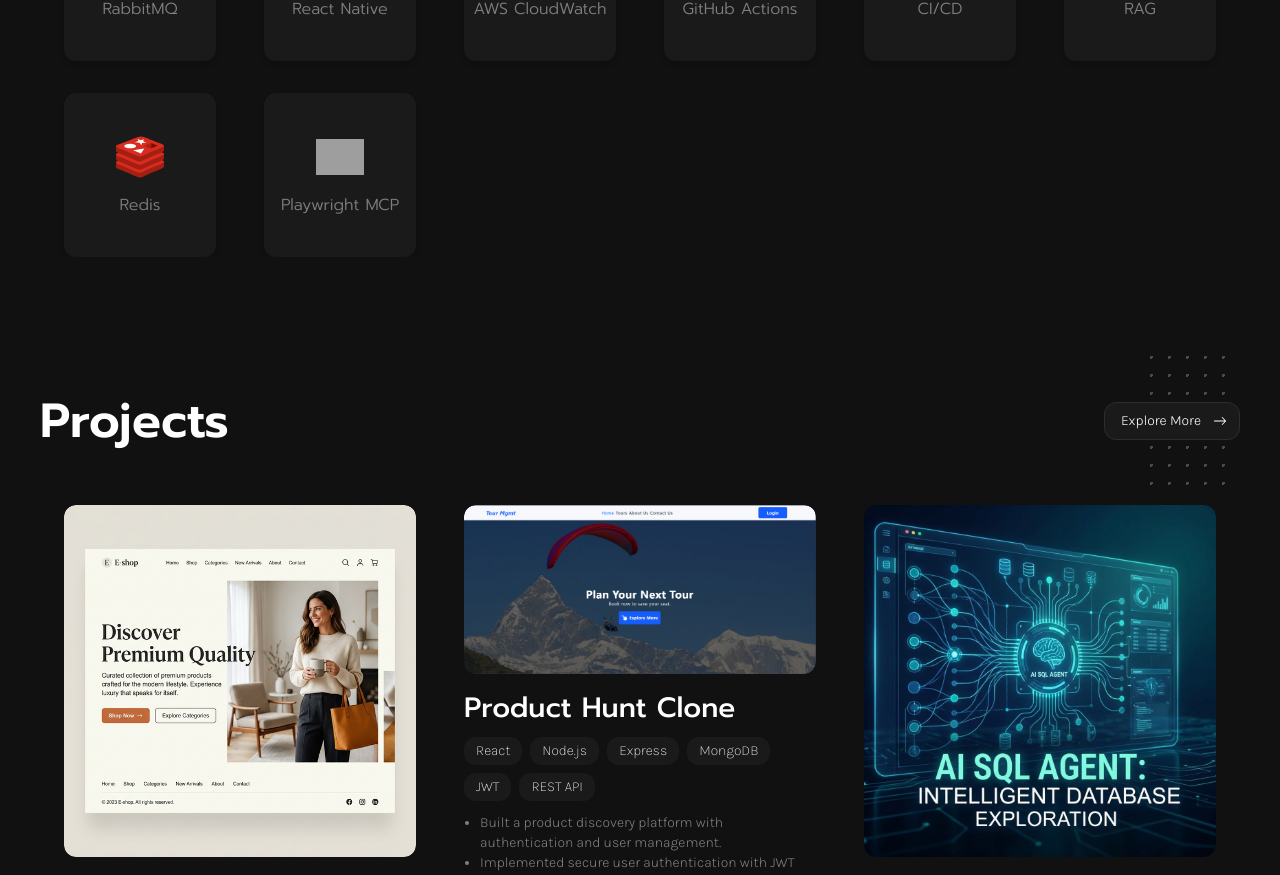
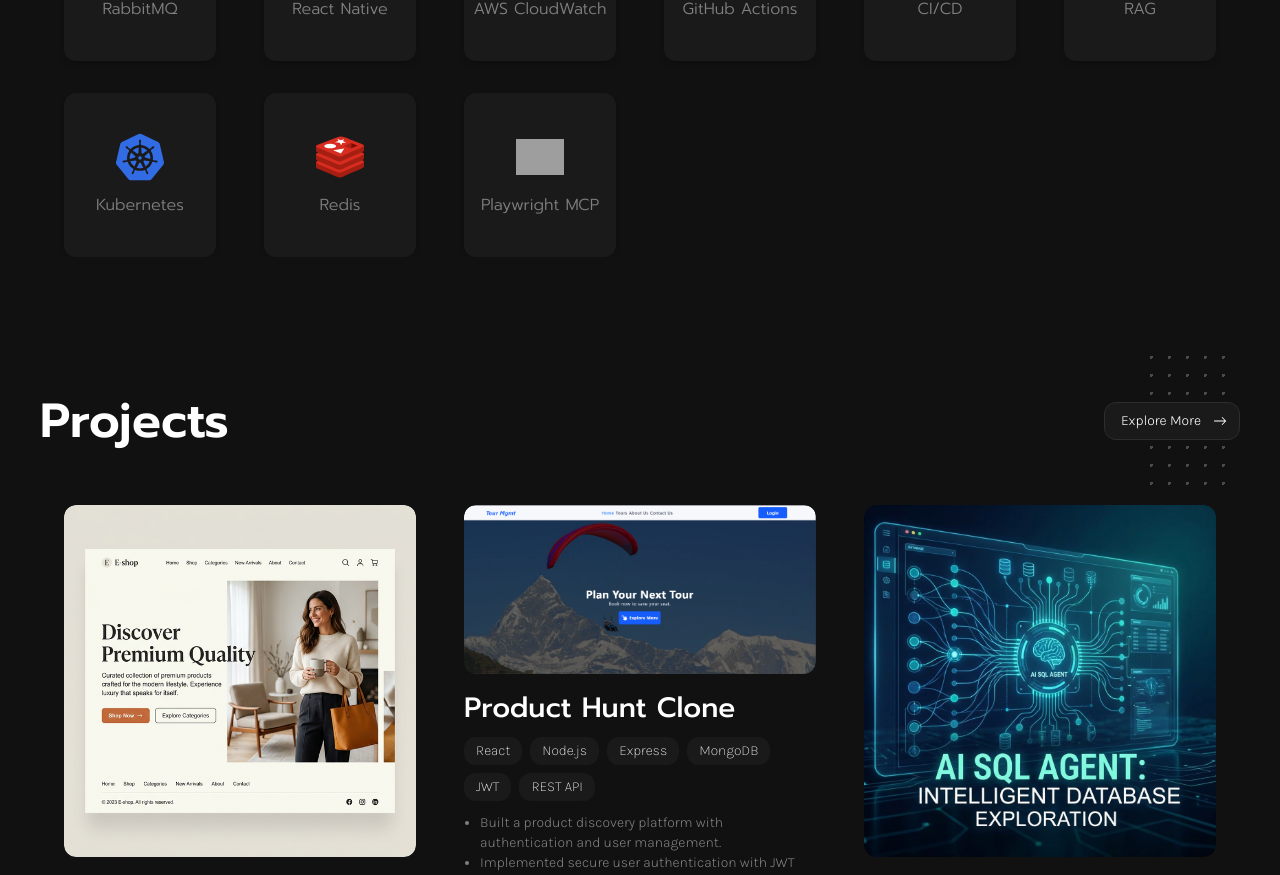
Before and after one commit to bibekshah220/portfolio-, a Next.js app: page / in a window 1280 px wide. Shown: the part 2380-3255 px from the top of the page. Built offline with nearby package versions, Linux system fonts and the light colour scheme; grey boxes are pictures that could not be loaded; a web font is replaced by a local one.

Commit message:
feat: add Kubernetes icon to skills list

```diff
--- a/src/components/skills/index.jsx
+++ b/src/components/skills/index.jsx
@@ -22,6 +22,7 @@ import {
   SiGithubactions,
   SiRabbitmq,
   SiAmazoncloudwatch,
+  SiKubernetes,
 } from "react-icons/si";
 
 import SkillCard from "./SkillCard";
@@ -139,6 +140,10 @@ const data = [
     title: "RAG",
   },
   {
+    icon: <SiKubernetes color="#326CE5" />,
+    title: "Kubernetes",
+  },
+  {
     icon: (
       <img
         src="/redis.svg"
```
